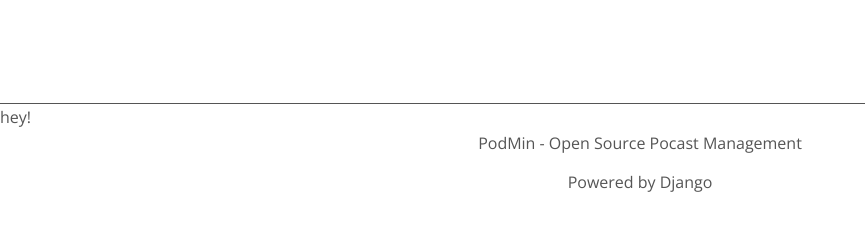
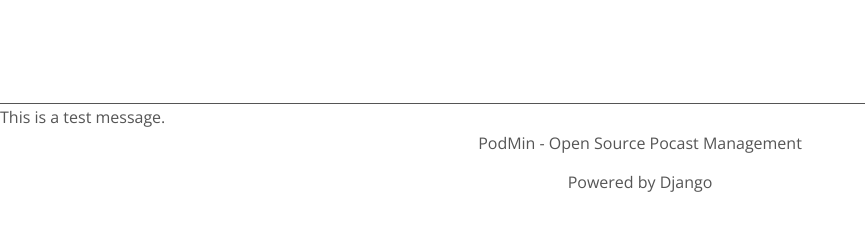
Before and after one commit to Kennric/podmin, a Django app: page /login?next=/1/new/ in a window 1280 px wide. Shown: the part 550-800 px from the top of the page, without its empty margins (0-865 px from the left). Run offline with Django 3.2, Linux system fonts and the light colour scheme; parts of the project's set-up code (start-up, migrations or seed data) failed here and were passed over.

Commit message:
test message

```diff
--- a/podmin/templates/master.html
+++ b/podmin/templates/master.html
@@ -48,7 +48,7 @@
         <![endif]-->
         {% block content %}{% endblock %}
         <div class="bottom-sticky" id="footer">
-        hey!
+        This is a test message.
         <div class="navcontain">
         {% include "footer.html" %}
         </div>
```
